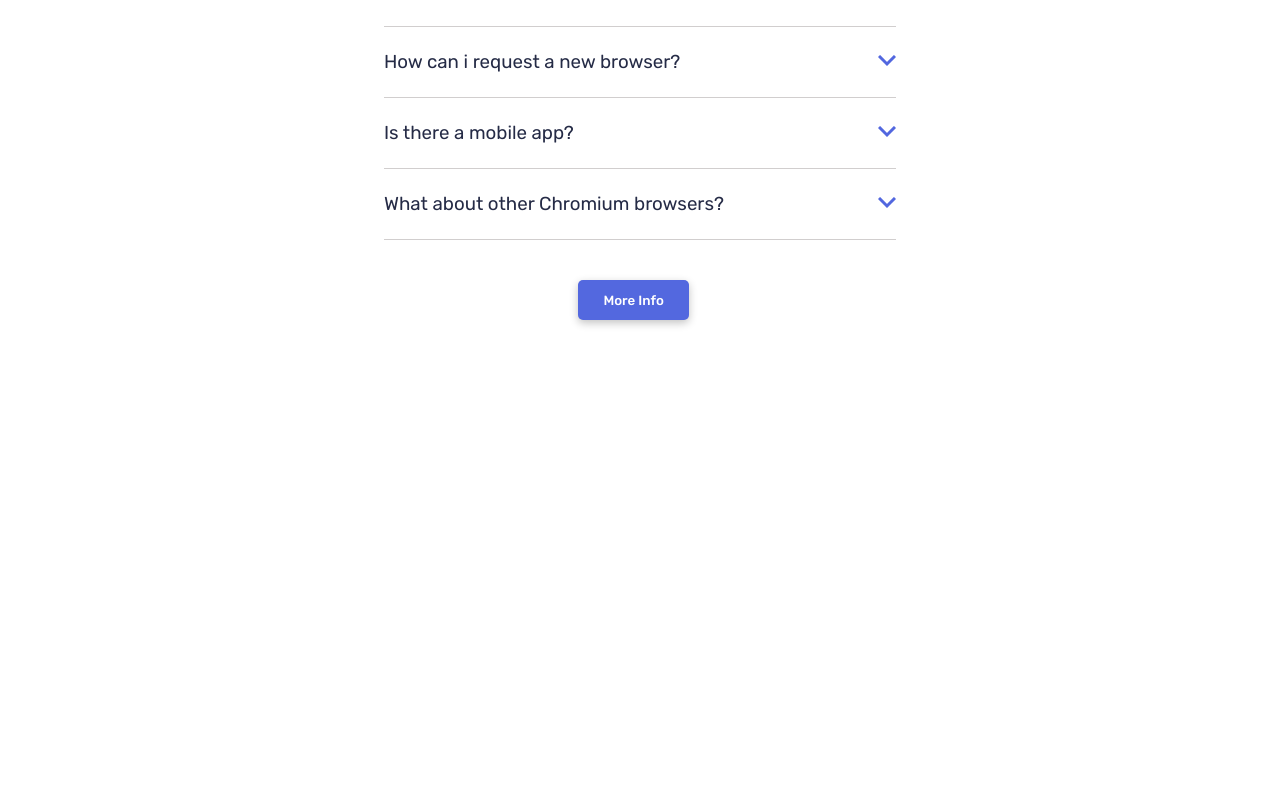
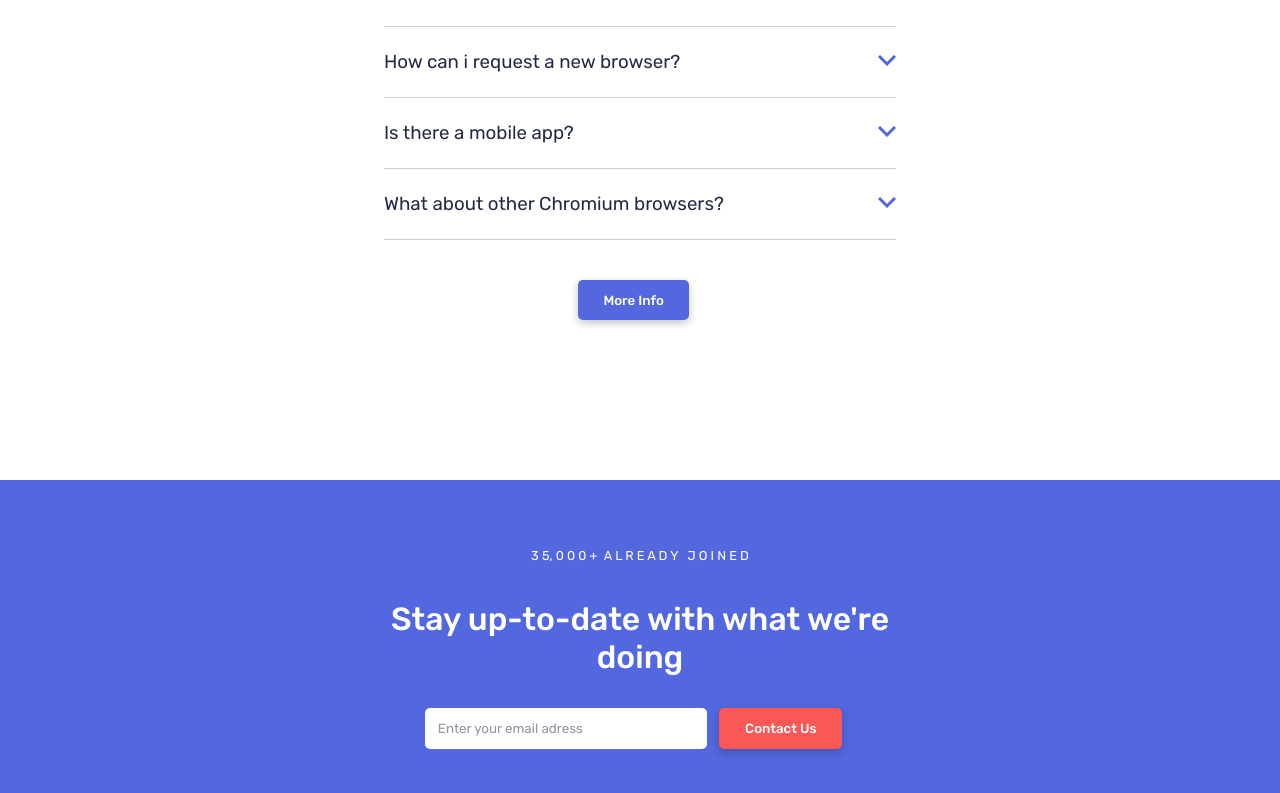
Before and after one commit to matheush9/bookmark-page-nextjs, a Next.js app: page / in a window 1280 px wide. Shown: the part 2257-3050 px from the top of the page. Before the commit the page ends 2617 px from the top, so only its background shows below. Built offline with nearby package versions, Linux system fonts and the light colour scheme.

Commit message:
Finalizado footer

```diff
--- a/src/components/Contact/contact.module.scss
+++ b/src/components/Contact/contact.module.scss
@@ -0,0 +1,29 @@
+@import "/src/styles/cores.scss";
+.component {
+  background-color: $soft-blue;
+  text-align: center;
+  padding: 8vh 30vw;
+  .stayUp {
+    h2, p {
+      color: white;
+      margin-bottom: 4vh;
+    }
+  }
+  p {
+    font-size: 0.8rem;
+  }
+  button {
+    background-color: $soft-red;
+  }
+  input {
+    padding: 1vw;
+    width: 20vw;
+    border-radius: 5px;
+    border: none;
+    margin-right: 1vw;
+
+    &::placeholder {
+      color: $grayish-blue;
+    }
+  }
+}
--- a/src/components/Contact/index.jsx
+++ b/src/components/Contact/index.jsx
@@ -1 +1,21 @@
-import styles from './contact.module.scss'
+import styles from "./contact.module.scss";
+
+export default function Contact() {
+  return (
+    <div className={styles.component}>
+      <div className={styles.stayUp}>
+        <p>3 5, 0 0 0 + &nbsp;A L R E A D Y &nbsp; J O I N E D</p>
+        <h2>Stay up-to-date with what we're doing</h2>
+        <div>
+          <input
+            placeholder="Enter your email adress"
+            type="email"
+            name=""
+            id=""
+          />
+          <button>Contact Us</button>
+        </div>
+      </div>
+    </div>
+  );
+}
--- a/src/components/Faq/faq.module.scss
+++ b/src/components/Faq/faq.module.scss
@@ -1,6 +1,7 @@
 @import "/src/styles/cores.scss";
 
 .component {
+  margin-bottom: 20vh;
   .faqText {
     text-align: center;
     padding: 0 30vw;
--- a/src/pages/index.js
+++ b/src/pages/index.js
@@ -1,5 +1,6 @@
 import Head from "next/head";
 import React, { useState } from "react";
+import Contact from "../components/Contact";
 import Extension from "../components/Extension";
 import Faq from "../components/Faq";
 import Features from "../components/Features";
@@ -16,6 +17,7 @@ export default function Home() {
       <Features />
       <Extension />
       <Faq />
+      <Contact />
     </div>
   )
 }
```
